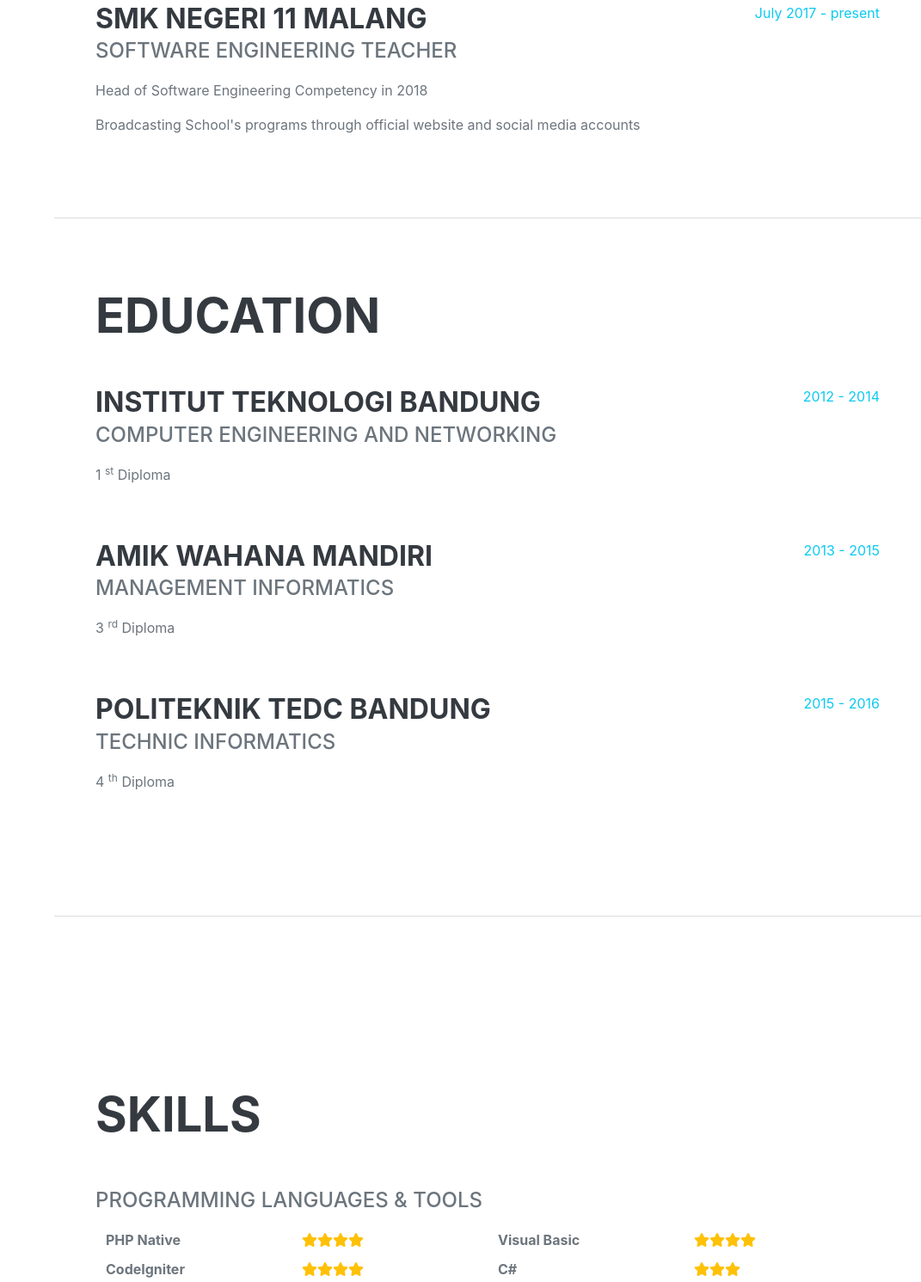
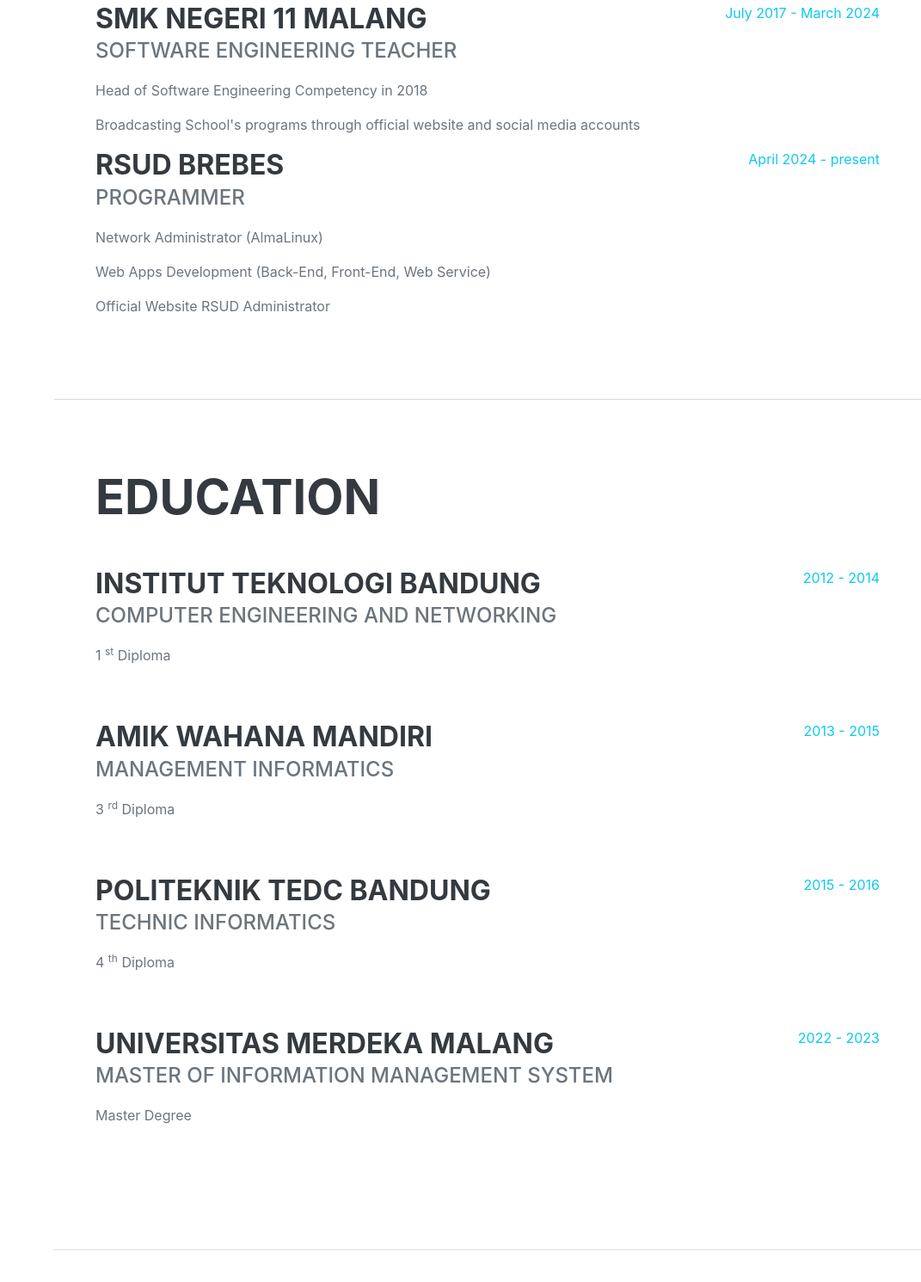
Before and after one commit to laksanabima/laksanabima.github.io, a plain HTML site: page index.html in a window 1280 px wide. Shown: the part 1663-3154 px from the top of the page at 86% size, without its empty margins (209-1280 px from the left). Drawn offline with nearby package versions, Linux system fonts and the light colour scheme; a web font is replaced by a local one.

Commit message:
Update index.html

```diff
--- a/index.html
+++ b/index.html
@@ -137,7 +137,17 @@
                             <p>Head of Software Engineering Competency in 2018</p>
                             <p>Broadcasting School's programs through official website and social media accounts</p>
                         </div>
-                        <div class="flex-shrink-0"><span class="text-info">July 2017 - present</span></div>
+                        <div class="flex-shrink-0"><span class="text-info">July 2017 - March 2024</span></div>
+                    </div>
+                    <div class="d-flex flex-column flex-md-row justify-content-between">
+                        <div class="flex-grow-1">
+                            <h3 class="mb-0">RSUD Brebes</h3>
+                            <div class="subheading mb-3">Programmer</div>
+                            <p>Network Administrator (AlmaLinux)</p>
+                            <p>Web Apps Development (Back-End, Front-End, Web Service)</p>
+                            <p>Official Website RSUD Administrator</p>
+                        </div>
+                        <div class="flex-shrink-0"><span class="text-info">April 2024 - present</span></div>
                     </div>
                 </div>
             </section>
@@ -169,6 +179,14 @@
                             <p>4 <sup>th</sup> Diploma</p>
                         </div>
                         <div class="flex-shrink-0"><span class="text-info">2015 - 2016</span></div>
+                    </div>
+                    <div class="d-flex flex-column flex-md-row justify-content-between mb-5">
+                        <div class="flex-grow-1">
+                            <h3 class="mb-0">Universitas Merdeka Malang</h3>
+                            <div class="subheading mb-3">Master of Information Management System</div>
+                            <p>Master Degree</p>
+                        </div>
+                        <div class="flex-shrink-0"><span class="text-info">2022 - 2023</span></div>
                     </div>
                 </div>
             </section>
@@ -203,7 +221,7 @@
                                 <span class = "fa fa-star text-warning"></span><span class = "fa fa-star text-warning"></span><span class = "fa fa-star text-warning"></span><span class = "fa fa-star text-warning"></span>
                             </div>
                             <div class="col-sm-3">
-                                <strong>C#</strong>
+                                <strong>Javascript</strong>
                             </div>
                             <div class="col-sm-3">
 
```
